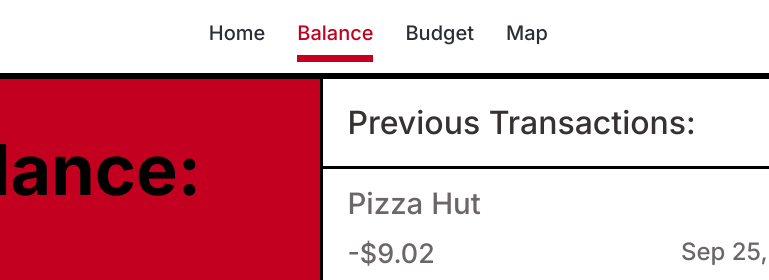
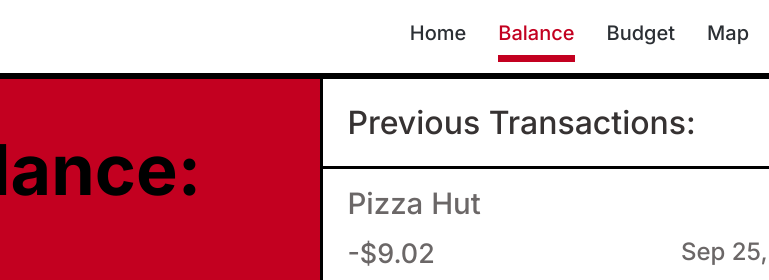
Before and after one commit to Ashie2607/Raider_Bucks, a plain HTML site: page balance.html in a window 1280 px wide. Shown: the top 280 px of the page, 422-1191 px from the left. Drawn offline with Linux system fonts and the light colour scheme.

Commit message:
Moved nav links next to profile icon

```diff
--- a/balance.css
+++ b/balance.css
@@ -99,7 +99,9 @@ a:focus-visible {
   height: 65px;
   object-fit: contain;
 }
-
+.main-nav {
+  margin-left: auto;
+}
 .main-nav ul,
 .site-footer ul {
   list-style: none;
```
